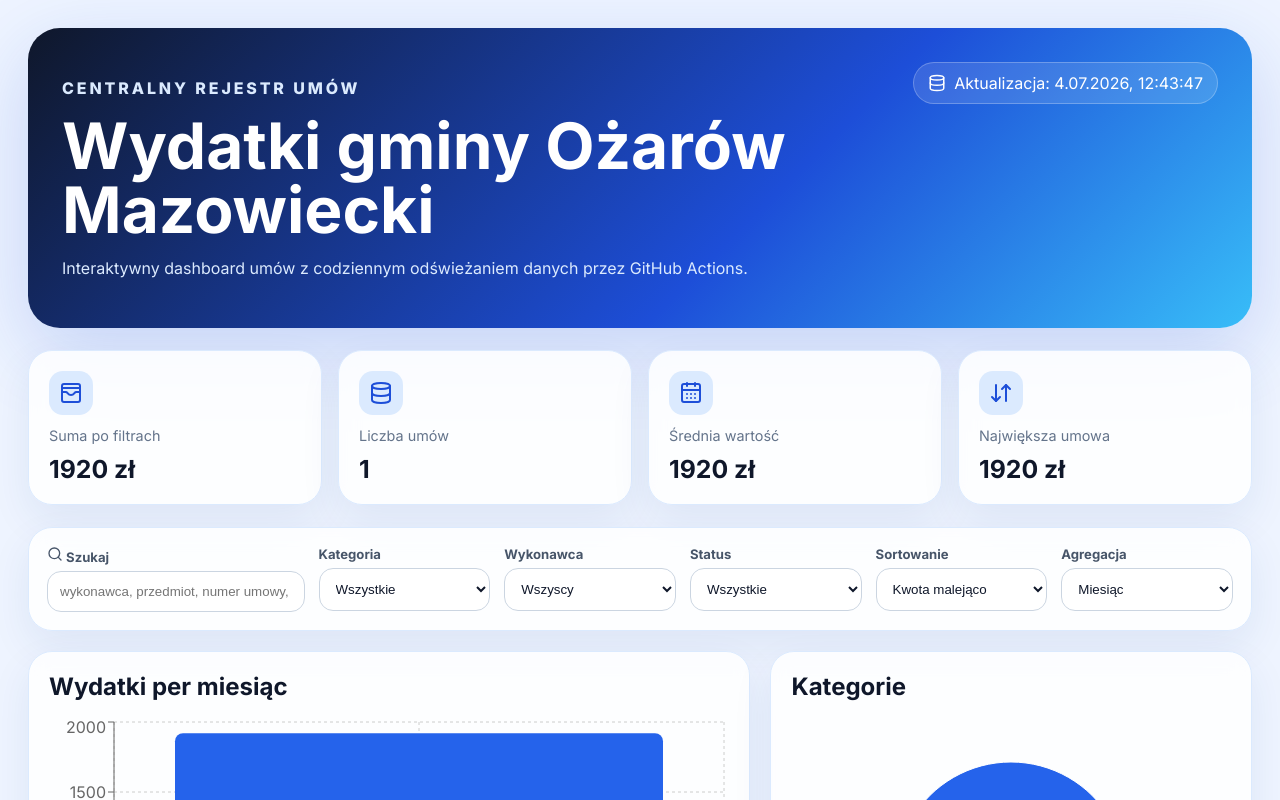
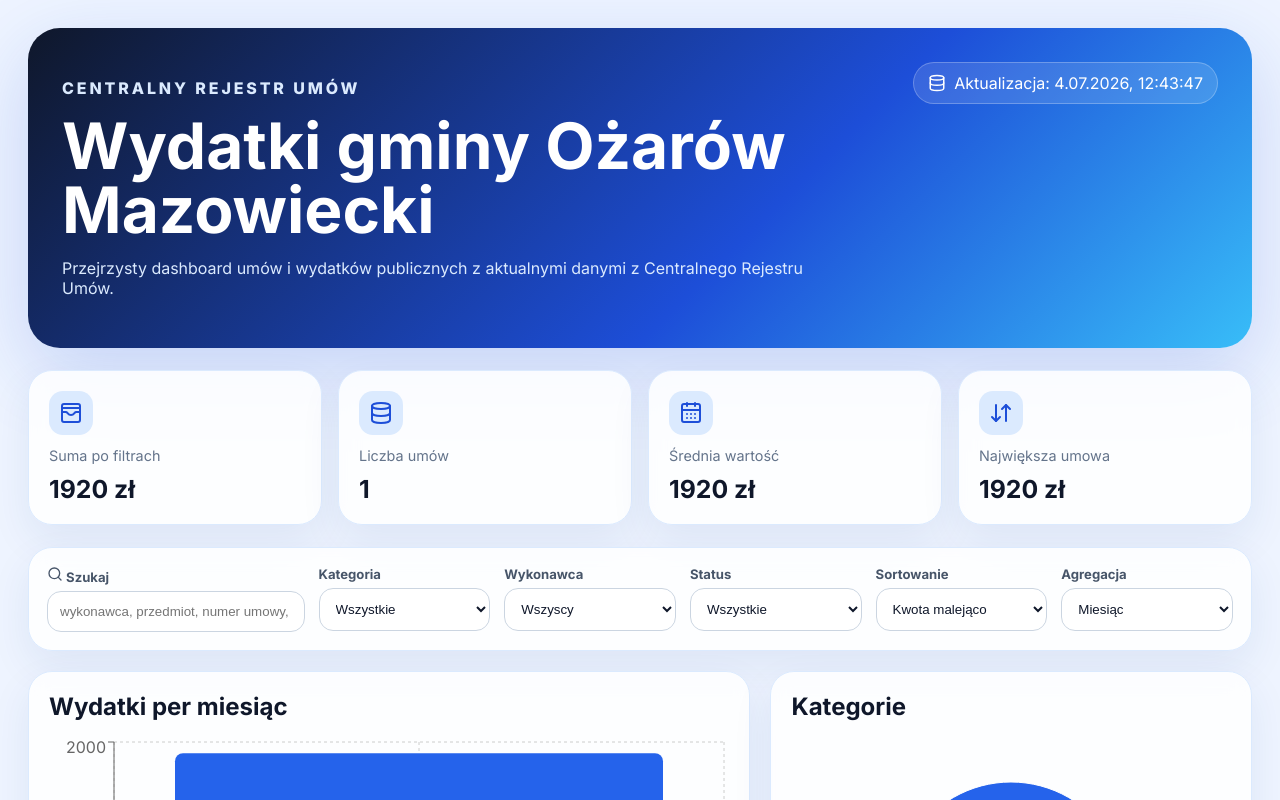
Before and after one commit to Hubert-Rybak/ozarow-rejestr-umow-dashboard, a React (Vite) app: page / in a window 1280 px wide. Shown: the top 800 px of the page. Built offline with nearby package versions, Linux system fonts and the light colour scheme.

Commit message:
fix: remove implementation detail from hero copy

```diff
--- a/src/main.tsx
+++ b/src/main.tsx
@@ -75,7 +75,7 @@ function App() {
         <div>
           <p className="eyebrow">Centralny Rejestr Umów</p>
           <h1>Wydatki gminy Ożarów Mazowiecki</h1>
-          <p>Interaktywny dashboard umów z codziennym odświeżaniem danych przez GitHub Actions.</p>
+          <p>Przejrzysty dashboard umów i wydatków publicznych z aktualnymi danymi z Centralnego Rejestru Umów.</p>
         </div>
         <div className="updated">
           <Database size={18} />
```
